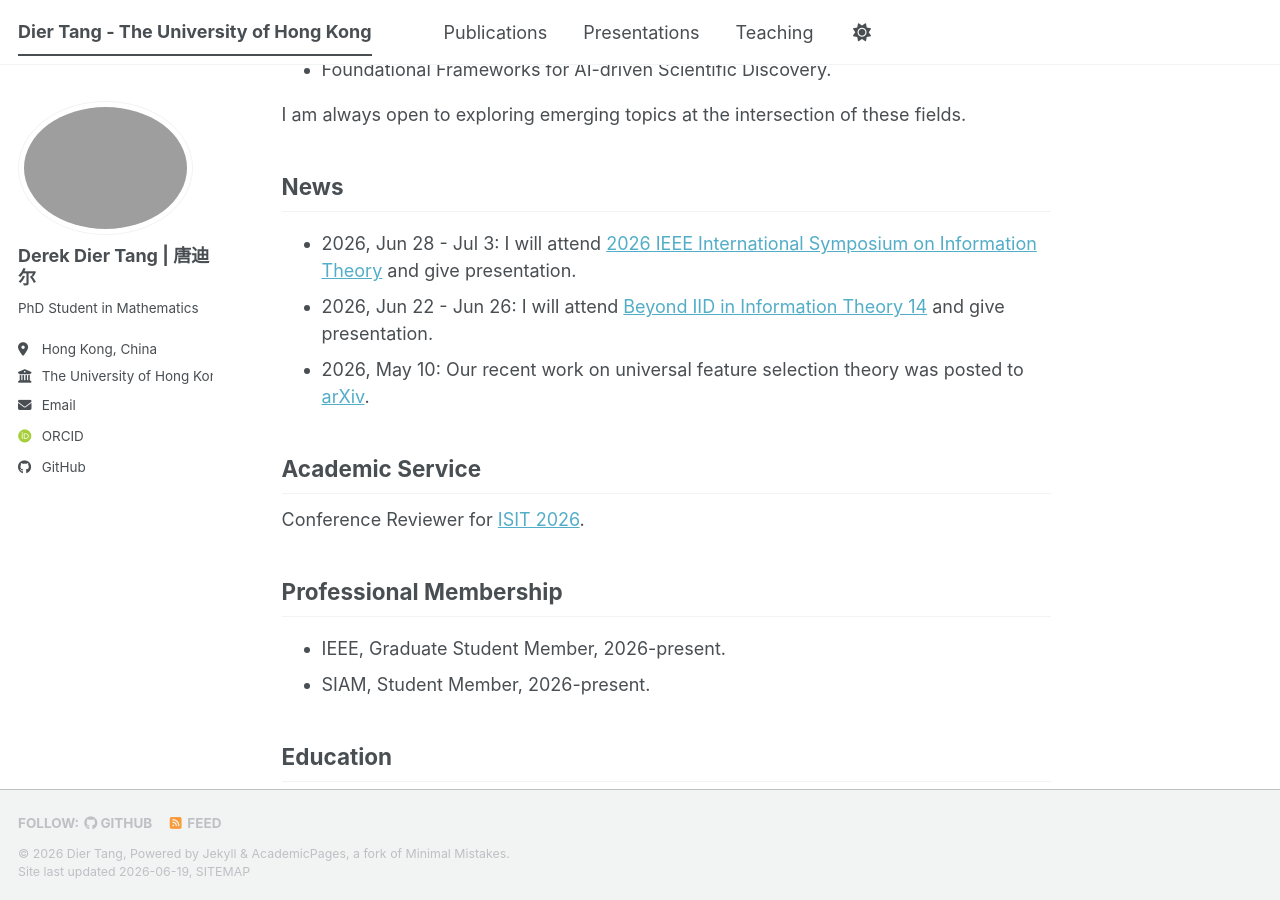
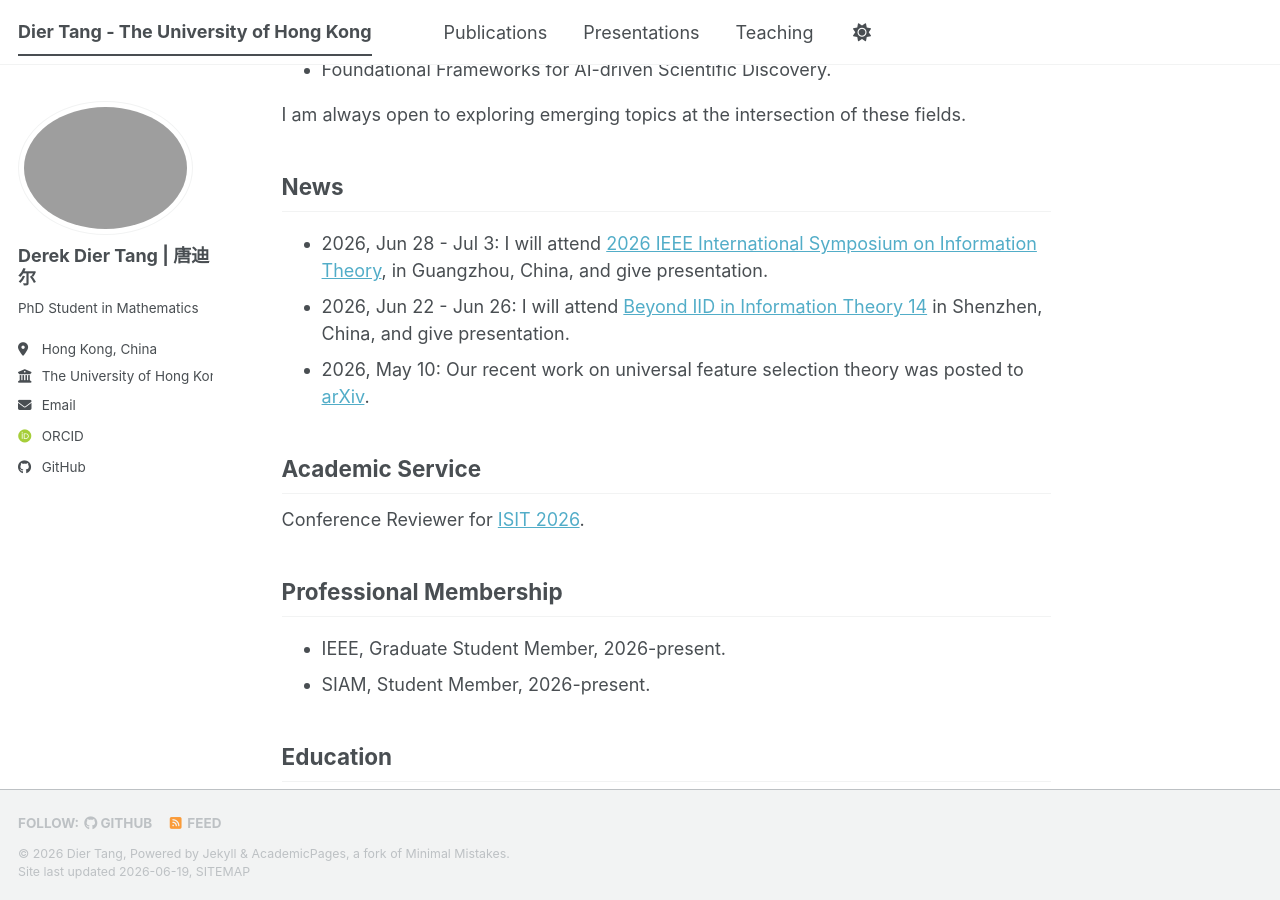
Before and after one commit to TangDier03/tangdier03.github.io, a Jekyll site: the page built from _pages/about.md, in a window 1280 px wide and 900 px high, scrolled down 404 px. Built offline with Jekyll 4.4.1, drawn with Linux system fonts in a browser that asks for light colours; some web fonts are replaced; a script bundle is joined from its source files by our own code; library files that are not in the unit come from our copies.

Commit message:
Update about.md

```diff
--- a/_pages/about.md
+++ b/_pages/about.md
@@ -22,8 +22,8 @@
 
 ## News
 
-- 2026, Jun 28 - Jul 3: I will attend [2026 IEEE International Symposium on Information Theory](https://2026.ieee-isit.org/) and give presentation.
-- 2026, Jun 22 - Jun 26: I will attend [Beyond IID in Information Theory 14](https://www.beyondiid2026.com/) and give presentation.
+- 2026, Jun 28 - Jul 3: I will attend [2026 IEEE International Symposium on Information Theory](https://2026.ieee-isit.org/), in Guangzhou, China, and give presentation.
+- 2026, Jun 22 - Jun 26: I will attend [Beyond IID in Information Theory 14](https://www.beyondiid2026.com/) in Shenzhen, China, and give presentation.
 - 2026, May 10: Our recent work on universal feature selection theory was posted to [arXiv](https://arxiv.org/abs/2605.09396).
 
 
```
